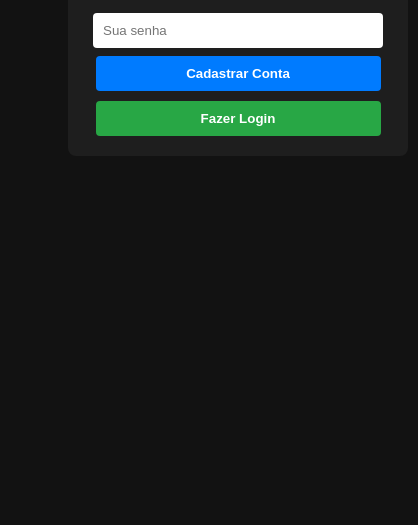
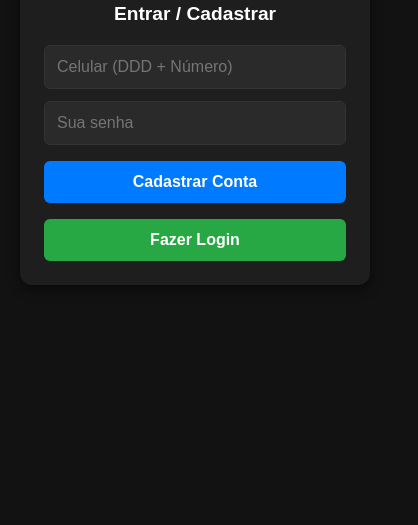
Before and after one commit to imbyser/plataforma-jogos, a website: page index.html in a window 390 px wide. Shown: the part 319-844 px from the top of the page, 418 px wide, since content can reach past the window. Drawn offline with Linux system fonts and the light colour scheme.

Commit message:
Refactor index.html for improved layout and styles
Updated HTML structure and styles for better layout and responsiveness. Improved user interface elements and their functionality.

```diff
--- a/index.html
+++ b/index.html
@@ -1,95 +1,100 @@
 <!DOCTYPE html>
 <html lang="pt-BR">
 <head>
-    <meta charset="UTF-8" />
-    <title>Plataforma de Jogos por Assinatura</title>
+  <meta charset="UTF-8">
+  <meta name="viewport" content="width=device-width, initial-scale=1.0">
+  <title>Plataforma de Jogos</title>
   <style>
+    * {
+      box-sizing: border-box;
+      margin: 0;
+      padding: 0;
+      font-family: Arial, sans-serif;
+    }
     body {
-        font-family: Arial, sans-serif;
-        background: #121212;
-        color: #fff;
+      background-color: #121212;
+      color: #ffffff;
+      display: flex;
+      flex-direction: column;
+      justify-content: center;
+      align-items: center;
+      min-height: 100vh;
+      padding: 20px;
+    }
+    h1 {
+      margin-bottom: 24px;
+      font-size: 1.8rem;
       text-align: center;
-        padding: 50px;
     }
     .card {
-        background: #1e1e1e;
-        padding: 20px;
-        border-radius: 8px;
-        display: inline-block;
-        width: 300px;
-        margin: 10px;
+      background-color: #1e1e1e;
+      padding: 24px;
+      border-radius: 12px;
+      box-shadow: 0 4px 12px rgba(0, 0, 0, 0.5);
+      width: 100%;
+      max-width: 400px;
+      display: flex;
+      flex-direction: column;
+      gap: 12px;
+    }
+    .card h2 {
+      font-size: 1.2rem;
+      text-align: center;
+      margin-bottom: 8px;
     }
     input {
-        width: 90%;
-        padding: 10px;
-        margin: 8px 0;
-        border-radius: 4px;
-        border: none;
+      width: 100%;
+      padding: 12px;
+      border-radius: 6px;
+      border: 1px solid #333;
+      background-color: #2a2a2a;
+      color: #fff;
+      font-size: 1rem;
     }
     button {
-        width: 95%;
-        padding: 10px;
-        background: #28a745;
-        color: white;
+      width: 100%;
+      padding: 12px;
+      border-radius: 6px;
       border: none;
-        border-radius: 4px;
+      font-size: 1rem;
+      font-weight: bold;
       cursor: pointer;
-        font-weight: bold;
+      margin-top: 4px;
     }
-      button:hover {
-        background: #218838;
+    .btn-register {
+      background-color: #007bff;
+      color: #fff;
     }
-      #gameArea {
-        display: none;
-        margin-top: 20px;
+    .btn-login {
+      background-color: #28a745;
+      color: #fff;
     }
   </style>
 </head>
 <body>
+
   <h1>Plataforma de Jogos</h1>
 
-    <div class="card" id="authBox">
+  <div class="card">
     <h2>Entrar / Cadastrar</h2>
-      <input type="tel" id="phone" placeholder="Celular (DDD + Número)" />
-      <input type="password" id="password" placeholder="Sua senha" />
-      <button
-        onclick="cadastrar()"
-        style="background: #007bff; margin-bottom: 10px"
-      >
-        Cadastrar Conta
-      </button>
-      <button onclick="login()">Fazer Login</button>
-    </div>
-
-    <div class="card" id="gameArea">
-      <h2>Seu Jogo</h2>
-      <p>Mensalidade: <strong style="color: #28a745">R$ 60,00/mês</strong></p>
-      <button
-        onclick="pagar()"
-        style="background: #007bff; margin-bottom: 10px"
-      >
-        Pagar Assinatura (R$ 60,00)
-      </button>
-      <button onclick="acessarJogo()">Jogar Agora</button>
+    <input type="tel" id="phone" placeholder="Celular (DDD + Número)">
+    <input type="password" id="password" placeholder="Sua senha">
+    <button class="btn-register" onclick="register()">Cadastrar Conta</button>
+    <button class="btn-login" onclick="login()">Fazer Login</button>
   </div>
 
   <script>
-      async function cadastrar() {
+    async function register() {
       const phone = document.getElementById('phone').value;
       const password = document.getElementById('password').value;
 
       const res = await fetch('/auth/register', {
         method: 'POST',
         headers: { 'Content-Type': 'application/json' },
-          body: JSON.stringify({ name: 'Usuario', phone, password }),
+        body: JSON.stringify({ name: 'Usuário', phone, password })
       });
-
       const data = await res.json();
-        if (res.ok) {
-          alert('Conta criada com sucesso! Agora clique em Fazer Login.');
-        } else {
-          alert(data.error);
-        }
+      alert(data.message || data.error);
     }
 
     async function login() {
@@ -99,45 +104,16 @@
       const res = await fetch('/auth/login', {
         method: 'POST',
         headers: { 'Content-Type': 'application/json' },
-          body: JSON.stringify({ phone, password }),
+        body: JSON.stringify({ phone, password })
       });
-
       const data = await res.json();
-        if (res.ok) {
+      if (data.token) {
         localStorage.setItem('token', data.token);
-          alert('Login efetuado!');
-          document.getElementById('authBox').style.display = 'none';
-          document.getElementById('gameArea').style.display = 'inline-block';
+        window.location.href = '/game.html';
       } else {
         alert(data.error);
       }
     }
-
-      async function acessarJogo() {
-        const token = localStorage.getItem('token');
-        const res = await fetch('/game/play', {
-          headers: { Authorization: `Bearer ${token}` },
-        });
-
-        const data = await res.json();
-        if (res.ok) {
-          alert(data.message + '\nRedirecionando para: ' + data.gameUrl);
-          window.location.href = data.gameUrl;
-        } else {
-          alert(data.error);
-        }
-      }
-
-      async function pagar() {
-        const token = localStorage.getItem('token');
-        const res = await fetch('/payment/checkout', {
-          method: 'POST',
-          headers: { Authorization: `Bearer ${token}` },
-        });
-
-        const data = await res.json();
-        alert(data.message || data.error);
-      }
   </script>
 </body>
 </html>
```
Lines whose indentation alone changed are shown as unchanged.
